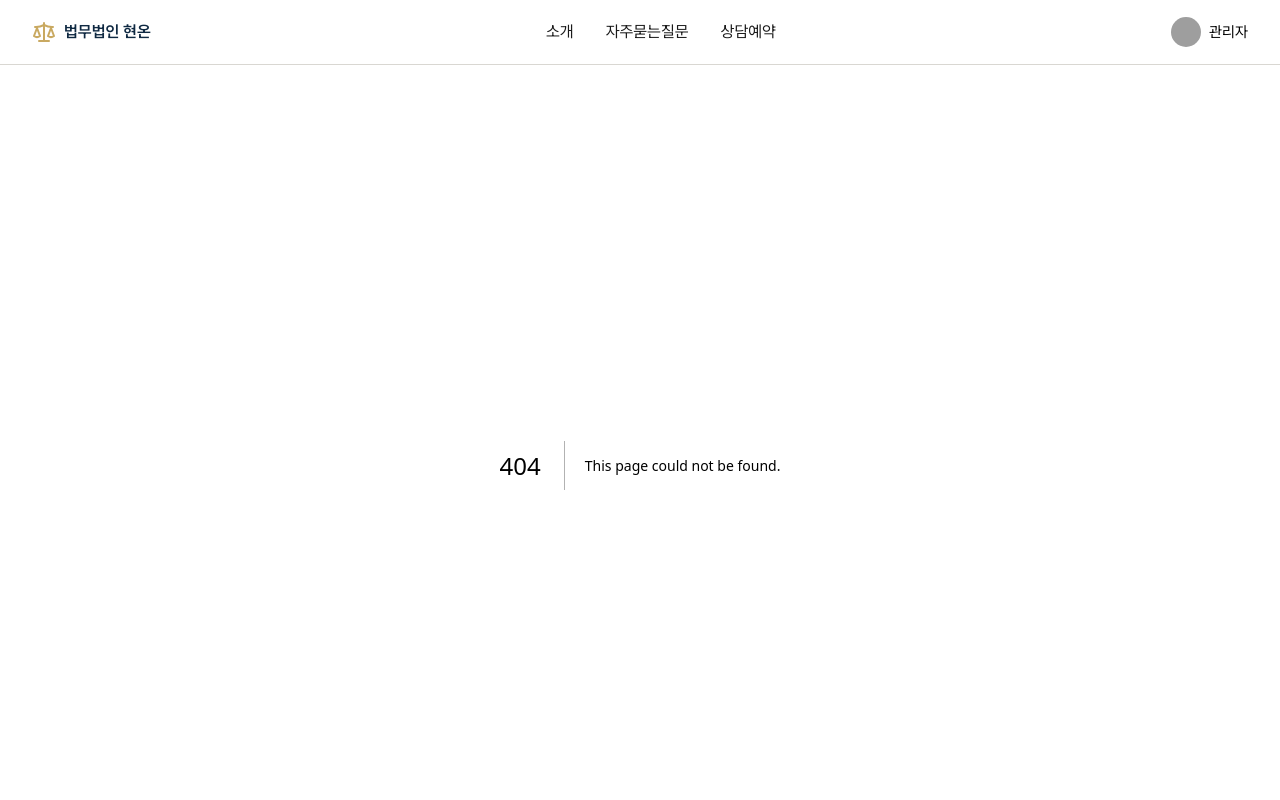
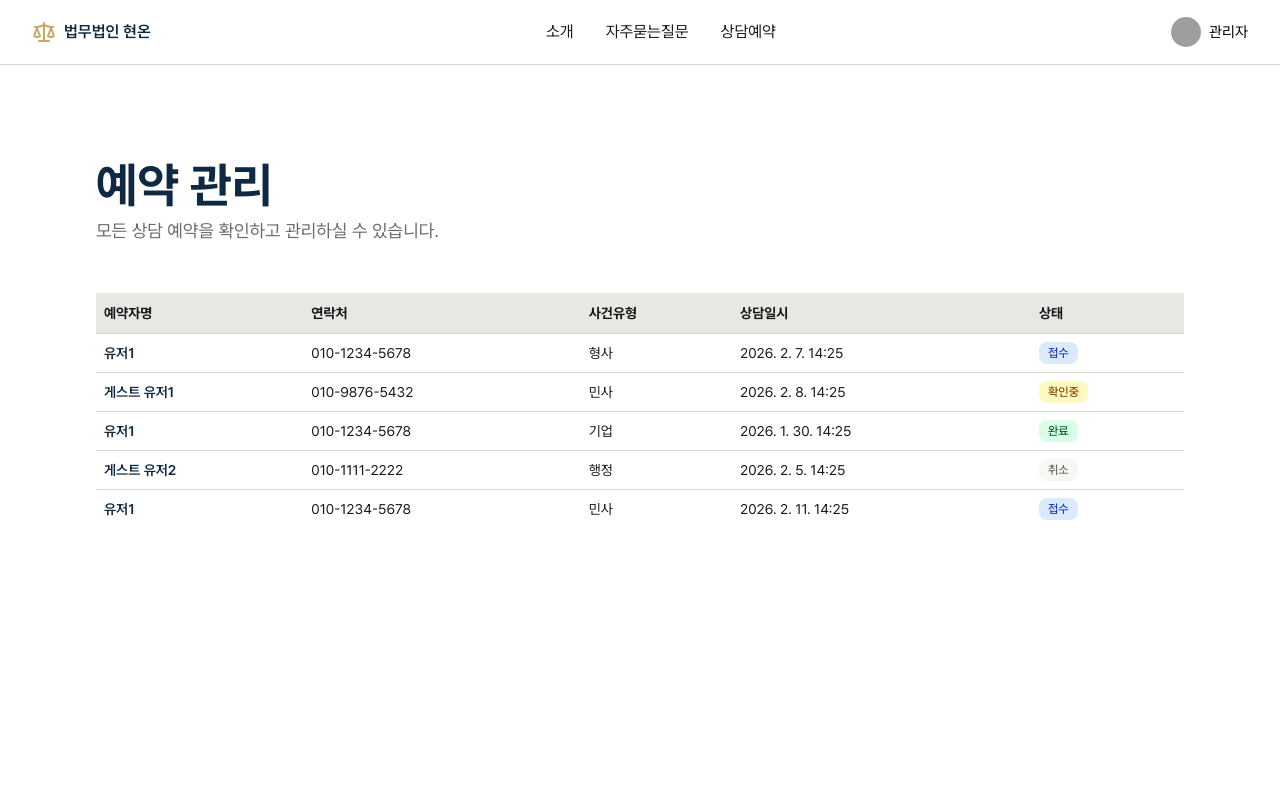
Before and after one commit to hyeonjy/hyeonon-law, a Next.js app: page /admin/reservations in a window 1280 px wide. Before the commit this address had no page. Shown: the top 800 px of the page. Built offline with nearby package versions, Linux system fonts and the light colour scheme; grey boxes are pictures that could not be loaded.

Commit message:
style: 관리자 예약 목록 조회 페이지 구현

```diff
--- /dev/null
+++ b/src/app/(admin)/admin/reservations/page.tsx
@@ -0,0 +1,18 @@
+import { MyReservationList } from "@/features/reservations/components/my-reservation-list";
+
+export default function AdminReservationsPage() {
+  return (
+    <div className="min-h-screen max-w-6xl mx-auto px-4 sm:px-6 lg:px-8 py-16 md:py-24">
+      <div className="space-y-2 mb-12">
+        <h1 className="text-4xl md:text-5xl font-bold text-primary-100">
+          예약 관리
+        </h1>
+        <p className="text-lg text-grayscale-400">
+          모든 상담 예약을 확인하고 관리하실 수 있습니다.
+        </p>
+      </div>
+
+      <MyReservationList />
+    </div>
+  );
+}
--- a/src/features/reservations/components/reservation-table.tsx
+++ b/src/features/reservations/components/reservation-table.tsx
@@ -12,11 +12,11 @@ import { StatusBadge } from "./status-badge";
 import Link from "next/link";
 import { ROUTES } from "@/constants/url";
 
-interface ReservationTableProps {
+interface IReservationTableProps {
   data: Reservation[];
 }
 
-export const ReservationTable = ({ data }: ReservationTableProps) => {
+export const ReservationTable = ({ data }: IReservationTableProps) => {
   const getCaseTypeName = (id: string) => {
     return caseTypes.find((type) => type.id === id)?.name || "미정";
   };
```
